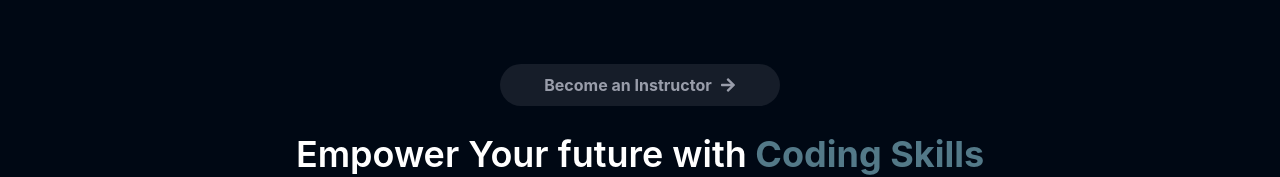
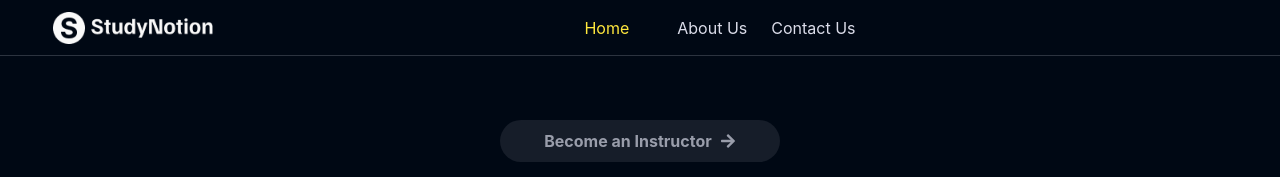
Before and after one commit to sainath-backend/InSora, a React (Vite) app in the folder client/: page / in a window 1280 px wide. Shown: the top 177 px of the page. Built offline with nearby package versions, Linux system fonts and the light colour scheme.

Commit message:
Setup Redux Toolkit store and slices

```diff
--- a/client/package.json
+++ b/client/package.json
@@ -10,6 +10,7 @@
     "preview": "vite preview"
   },
   "dependencies": {
+    "@reduxjs/toolkit": "^2.12.0",
     "@tailwindcss/vite": "^4.3.3",
     "axios": "^1.19.0",
     "chart.js": "^4.5.1",
@@ -36,8 +37,8 @@
     "web-vitals": "^6.0.1"
   },
   "overrides": {
-  "lodash": "^4.17.21"
-},
+    "lodash": "^4.17.21"
+  },
   "devDependencies": {
     "@eslint/js": "^10.0.1",
     "@types/react": "^19.2.17",
--- a/client/src/App.jsx
+++ b/client/src/App.jsx
@@ -1,10 +1,12 @@
 import React from 'react'
 import {Routes,Route} from "react-router-dom"
 import Home from "./pages/Home.jsx"
+import Navbar from './components/common/Navbar.jsx'
 
 function App() {
   return (
     <div className='w-screen min-h-screen bg-richblack-900 flex flex-col font-inter'>
+      <Navbar/>
       <Routes>
         <Route path = "/" element={<Home/>} />
       </Routes>
--- /dev/null
+++ b/client/src/components/common/Navbar.jsx
@@ -0,0 +1,57 @@
+import React from 'react'
+import logo from "../../assets/logo/Logo-Full-Light.png"
+import {Link,matchPath} from "react-router-dom"
+import {NavbarLinks} from "../../data/navbar-links"
+import { useLocation } from 'react-router-dom'
+import { useSelector } from 'react-redux'
+
+function Navbar() {
+    const {token} = useSelector((state)=>state.auth);
+    const {user} = useSelector((state)=>state.profile);
+    const {totalItems} = useSelector((state)=>state.cart);
+    const location = useLocation();
+    const matchRoute = (route)=>{
+        return matchPath({path:route},location.pathname)
+    }
+
+  return (
+    <div className='flex h-14 items-center justify-center border-b-[1px] border-b-richblack-700'>
+    <div className='flex w-11/12 max-w-maxContent items-center justify-between'>
+    {/* Image */}
+    <Link to="/" >
+    <img src={logo} width={160} height={42} loading='lazy' />
+    </Link>
+
+    {/* Nav Links */}
+    <nav>
+        <ul className='flex gap-x-6 text-richblack-25 '>
+            {
+                NavbarLinks.map((link,index)=>(
+                    <li key={index} >
+                        {
+                            link.title === "Catalog"? (<div></div>):(
+                                <Link to={link?.path} >
+                                    <p className={`${matchRoute(link?.path)?"text-yellow-25":"text-richblack-25"}`}>
+                                        {link.title}
+                                    </p>
+                                </Link>
+                            )
+                        }
+                    </li>
+                ))
+            }
+
+        </ul>
+    </nav>
+
+    {/* Login/Signup / Dashboard */}
+    <div className='flex gap-x-4 items-center'>
+
+    </div>
+
+    </div>
+    </div>
+  )
+}
+
+export default Navbar
--- a/client/src/main.jsx
+++ b/client/src/main.jsx
@@ -3,11 +3,22 @@
 import "./index.css";
 import App from "./App.jsx";
 import { BrowserRouter } from "react-router-dom";
+import {Provider} from "react-redux"
+import rootReducer from "./reducer/index.js";
+import {configureStore} from "@reduxjs/toolkit"
+import {Toaster} from "react-hot-toast"
+
+const store = configureStore({
+  reducer:rootReducer,
+});
 
 createRoot(document.getElementById("root")).render(
   <StrictMode>
+    <Provider store={store}>
     <BrowserRouter>
       <App />
+      <Toaster/>
     </BrowserRouter>
+    </Provider>
   </StrictMode>,
 );
--- /dev/null
+++ b/client/src/reducer/index.js
@@ -0,0 +1,12 @@
+import {combineReducers} from "@reduxjs/toolkit"
+import authReducer from "../slices/authSlice.js"
+import profileReducer from "../slices/profileSlice.js"
+import cartReducer from "../slices/cartSlice.js"
+
+const rootReducer = combineReducers({
+    auth:authReducer,
+    profile:profileReducer,
+    cart:cartReducer,
+})
+
+export default rootReducer;
--- /dev/null
+++ b/client/src/slices/authSlice.js
@@ -0,0 +1,18 @@
+import {createSlice} from "@reduxjs/toolkit"
+
+const initialState = {
+    token: localStorage.getItem("token")? JSON.parse(localStorage.getItem("token")):null,
+};
+
+const authSlice = createSlice({
+    name:"auth",
+    initialState: initialState,
+    reducers:{
+        setToken(state,value){
+            state.token = value.payload;
+        },
+    },
+});
+
+export const {setToken} = authSlice.actions;
+export default authSlice.reducer;
--- /dev/null
+++ b/client/src/slices/cartSlice.js
@@ -0,0 +1,22 @@
+import {createSlice} from "@reduxjs/toolkit"
+import {toast} from "react-hot-toast"
+
+const initialState = {
+    totalItems: localStorage.getItem("totalItems")? JSON.parse(localStorage.getItem("totalItems")):0,
+};
+
+const cartSlice = createSlice({
+    name:"cart",
+    initialState: initialState,
+    reducers:{
+        setToken(state,value){
+            state.token = value.payload;
+        },
+        //add to cart
+        //remove from cart
+        //reset cart
+    },
+});
+
+export const {setTotalItems} = cartSlice.actions;
+export default cartSlice.reducer;
--- /dev/null
+++ b/client/src/slices/profileSlice.js
@@ -0,0 +1,18 @@
+import {createSlice} from "@reduxjs/toolkit"
+
+const initialState = {
+    user:null
+};
+
+const profileSlice = createSlice({
+    name:"profile",
+    initialState: initialState,
+    reducers:{
+        setToken(state,value){
+            state.user = value.payload;
+        },
+    },
+});
+
+export const {setUser} = profileSlice.actions;
+export default profileSlice.reducer;
```
Also changed, not shown: 1 other file (tests, documents, lock files or other folders).
